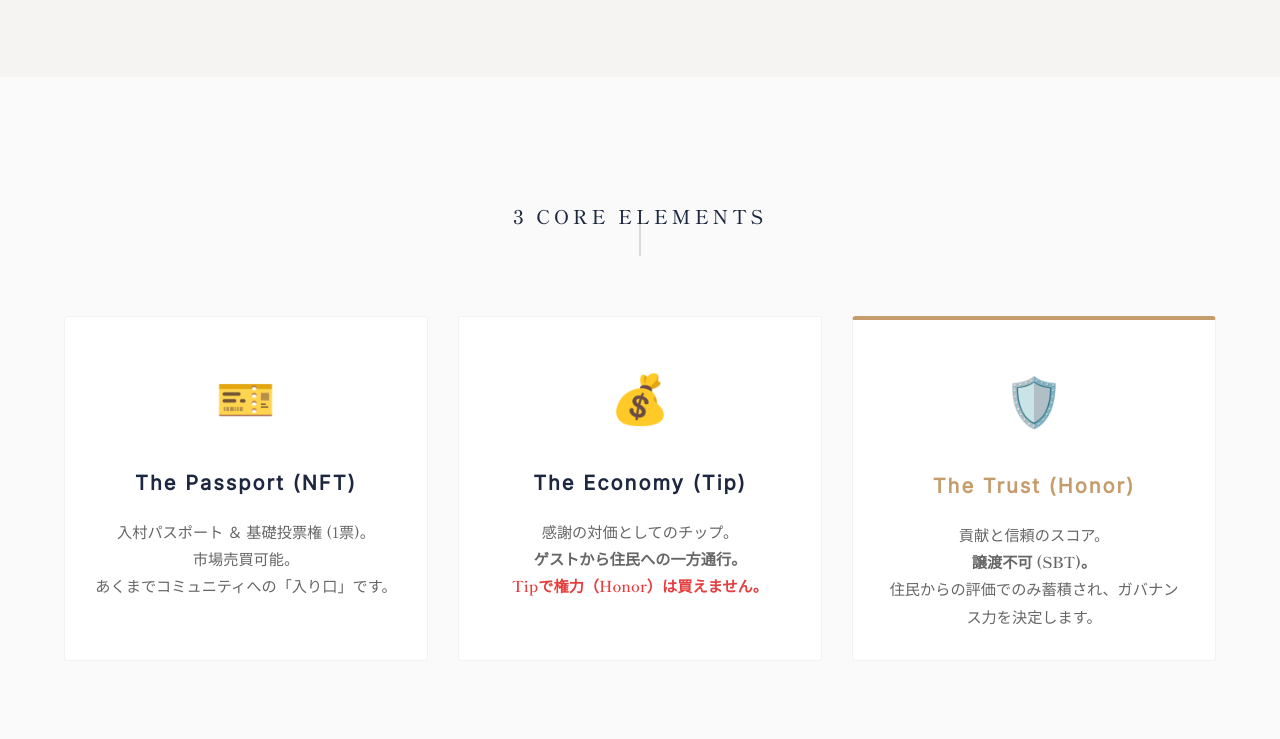
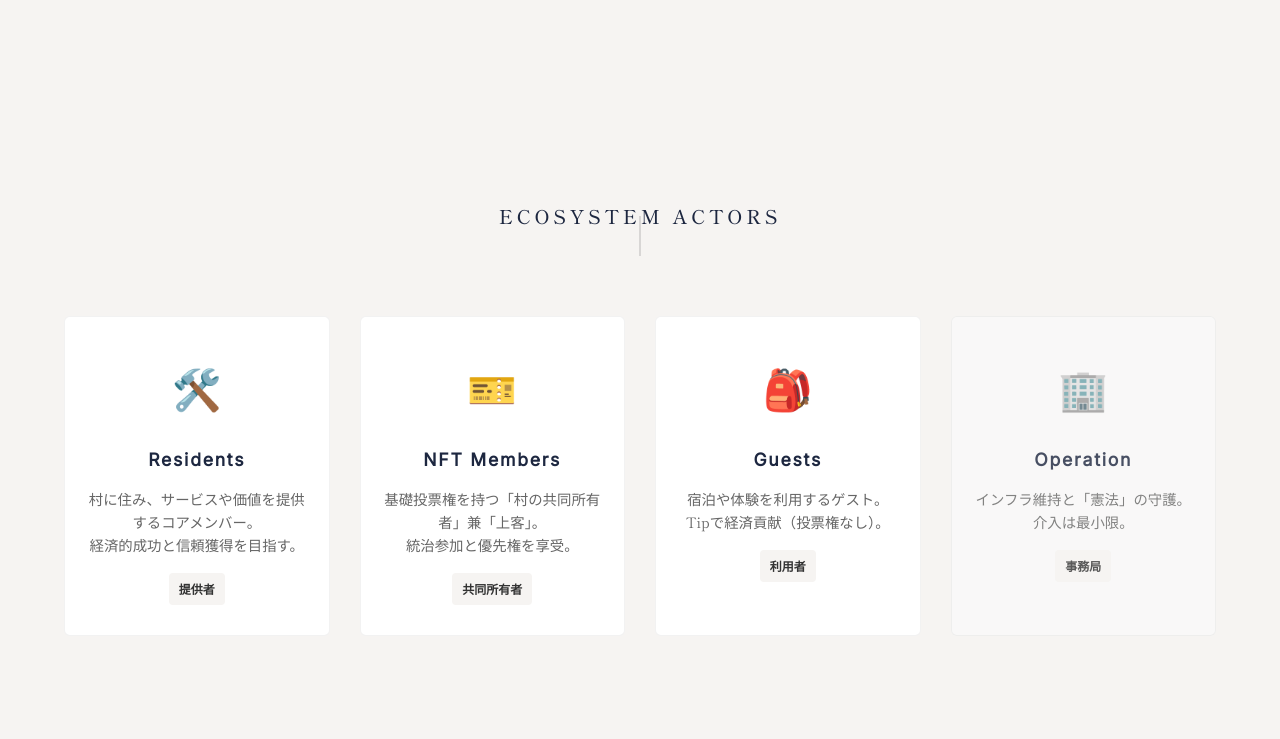
Before and after one commit to s5k6s842/ReVillage, a plain HTML site: page system.html in a window 1280 px wide. Shown: the part 521-1260 px from the top of the page. Drawn offline with Linux system fonts and the light colour scheme.

Commit message:
Update system.html with Actors/Decay rules and fix pitch deck hero layout

```diff
--- a/styles.css
+++ b/styles.css
@@ -834,3 +834,83 @@ h3 {
         transform: rotate(90deg);
     }
 }
+
+/* Ecosystem Actors */
+.actors-grid {
+    display: grid;
+    grid-template-columns: repeat(auto-fit, minmax(240px, 1fr));
+    gap: 30px;
+    margin-bottom: 40px;
+}
+
+.actor-card {
+    background: var(--color-white);
+    padding: 30px 20px;
+    border-radius: 6px;
+    text-align: center;
+    border: 1px solid rgba(0,0,0,0.05);
+    transition: transform 0.3s ease;
+}
+
+.actor-card:hover {
+    transform: translateY(-5px);
+    box-shadow: 0 10px 20px rgba(0,0,0,0.05);
+}
+
+.actor-icon {
+    font-size: 2.5rem;
+    margin-bottom: 15px;
+    display: inline-block;
+}
+
+.actor-role {
+    font-family: var(--font-sans);
+    font-size: 1.1rem;
+    font-weight: 700;
+    margin-bottom: 10px;
+    color: var(--color-accent-blue);
+}
+
+.actor-desc {
+    font-size: 0.9rem;
+    color: var(--color-text-light);
+    line-height: 1.6;
+    margin-bottom: 15px;
+}
+
+.actor-tag {
+    display: inline-block;
+    background: var(--color-base);
+    padding: 4px 10px;
+    border-radius: 4px;
+    font-size: 0.75rem;
+    color: var(--color-text);
+    font-weight: 600;
+}
+
+/* Alert Box */
+.decay-alert {
+    background-color: #FFF5F5;
+    border-left: 4px solid #FC8181;
+    padding: 20px 30px;
+    border-radius: 4px;
+    margin-top: 40px;
+    margin-bottom: 20px;
+    text-align: left;
+}
+
+.alert-title {
+    color: #C53030;
+    font-weight: 700;
+    font-family: var(--font-sans);
+    margin-bottom: 5px;
+    display: flex;
+    align-items: center;
+    gap: 10px;
+}
+
+.alert-text {
+    font-size: 0.95rem;
+    color: #2D3748;
+    line-height: 1.6;
+}
--- a/system.html
+++ b/system.html
@@ -41,6 +41,43 @@
             </div>
         </div>
     </header>
+
+    <!-- Section 1.5: Ecosystem Actors -->
+    <section class="section-padding">
+        <div class="container">
+            <h2 class="section-title fade-in">Ecosystem Actors</h2>
+            <div class="actors-grid fade-in">
+                <!-- Resident -->
+                <div class="actor-card">
+                    <span class="actor-icon">🛠️</span>
+                    <h3 class="actor-role">Residents</h3>
+                    <p class="actor-desc">村に住み、サービスや価値を提供するコアメンバー。<br>経済的成功と信頼獲得を目指す。</p>
+                    <div class="actor-tag">提供者</div>
+                </div>
+                <!-- NFT Member -->
+                <div class="actor-card">
+                    <span class="actor-icon">🎫</span>
+                    <h3 class="actor-role">NFT Members</h3>
+                    <p class="actor-desc">基礎投票権を持つ「村の共同所有者」兼「上客」。<br>統治参加と優先権を享受。</p>
+                    <div class="actor-tag">共同所有者</div>
+                </div>
+                <!-- Guest -->
+                <div class="actor-card">
+                    <span class="actor-icon">🎒</span>
+                    <h3 class="actor-role">Guests</h3>
+                    <p class="actor-desc">宿泊や体験を利用するゲスト。<br>Tipで経済貢献（投票権なし）。</p>
+                    <div class="actor-tag">利用者</div>
+                </div>
+                <!-- Operation -->
+                <div class="actor-card" style="opacity: 0.8; background: #fafafa;">
+                    <span class="actor-icon">🏢</span>
+                    <h3 class="actor-role">Operation</h3>
+                    <p class="actor-desc">インフラ維持と「憲法」の守護。<br>介入は最小限。</p>
+                    <div class="actor-tag">事務局</div>
+                </div>
+            </div>
+        </div>
+    </section>
 
     <!-- Section 2: 3 Core Elements -->
     <section class="section-padding" style="background: #fafafa;">
@@ -172,6 +209,11 @@
     <section class="section-padding" style="background: #fafafa;">
         <div class="container">
             <h2 class="section-title fade-in">Trust Ranks</h2>
+            <!-- Unified Scale Note -->
+            <p style="text-align: center; margin-bottom: 30px; font-size: 0.9rem; color: var(--color-text-light);">
+                <strong>Unified Scale:</strong> ランク基準は住民・会員共通ですが、獲得手段（貢献 vs 文化）が異なります。
+            </p>
+
             <div class="rank-table-wrapper fade-in">
                 <table class="rank-table">
                     <thead>
@@ -209,6 +251,18 @@
                         </tr>
                     </tbody>
                 </table>
+            </div>
+
+            <!-- Honor Decay Alert -->
+            <div class="decay-alert fade-in">
+                <div class="alert-title">
+                    <span>⚠️</span> The Decay Rule (減衰ルール)
+                </div>
+                <p class="alert-text">
+                    Honorは「貯金」ではなく「筋肉」です。<br>
+                    活動がない期間が続くと、保有Honorは徐々に減少し、ランクも降格します。<br>
+                    <span style="font-size: 0.85rem; opacity: 0.8;">(常に現在進行系の貢献者がリーダーシップを取る仕組み)</span>
+                </p>
             </div>
         </div>
     </section>
```
Also changed, not shown: pitch.css (+7 -0 lines).
